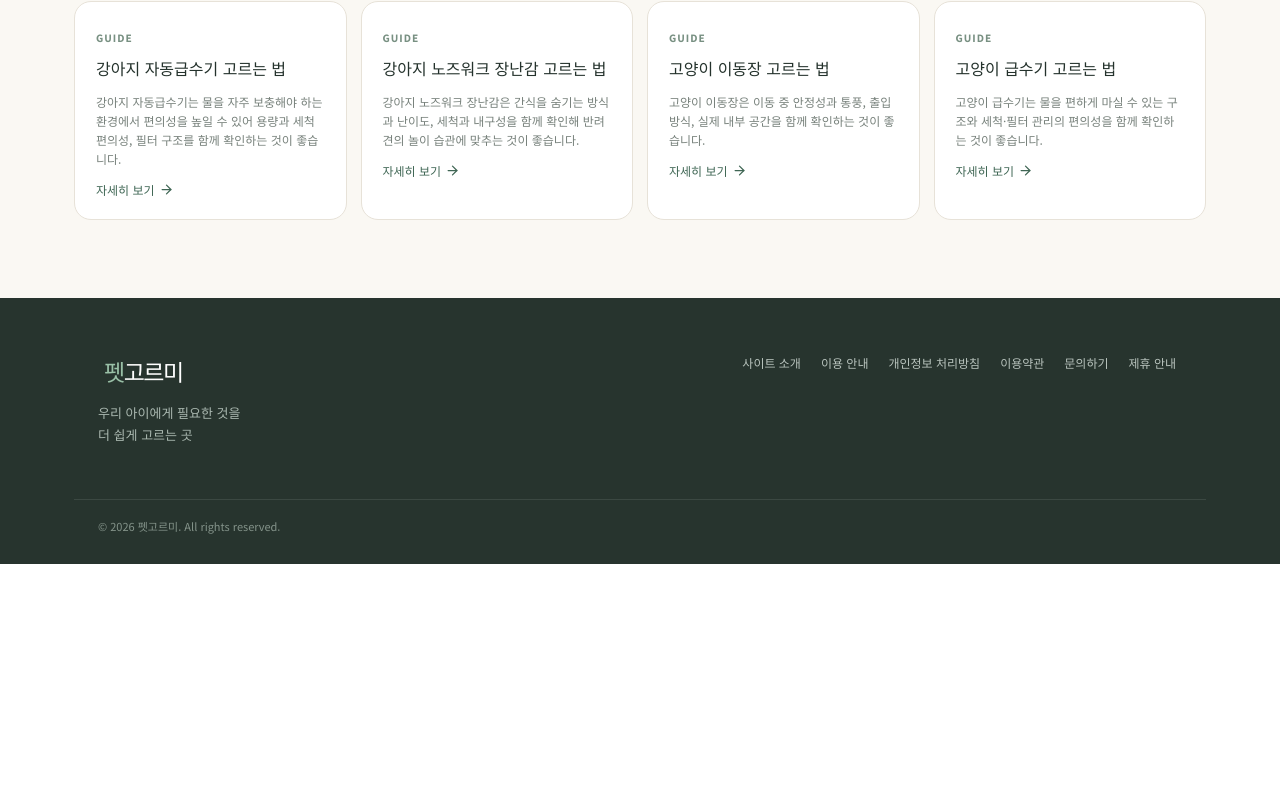
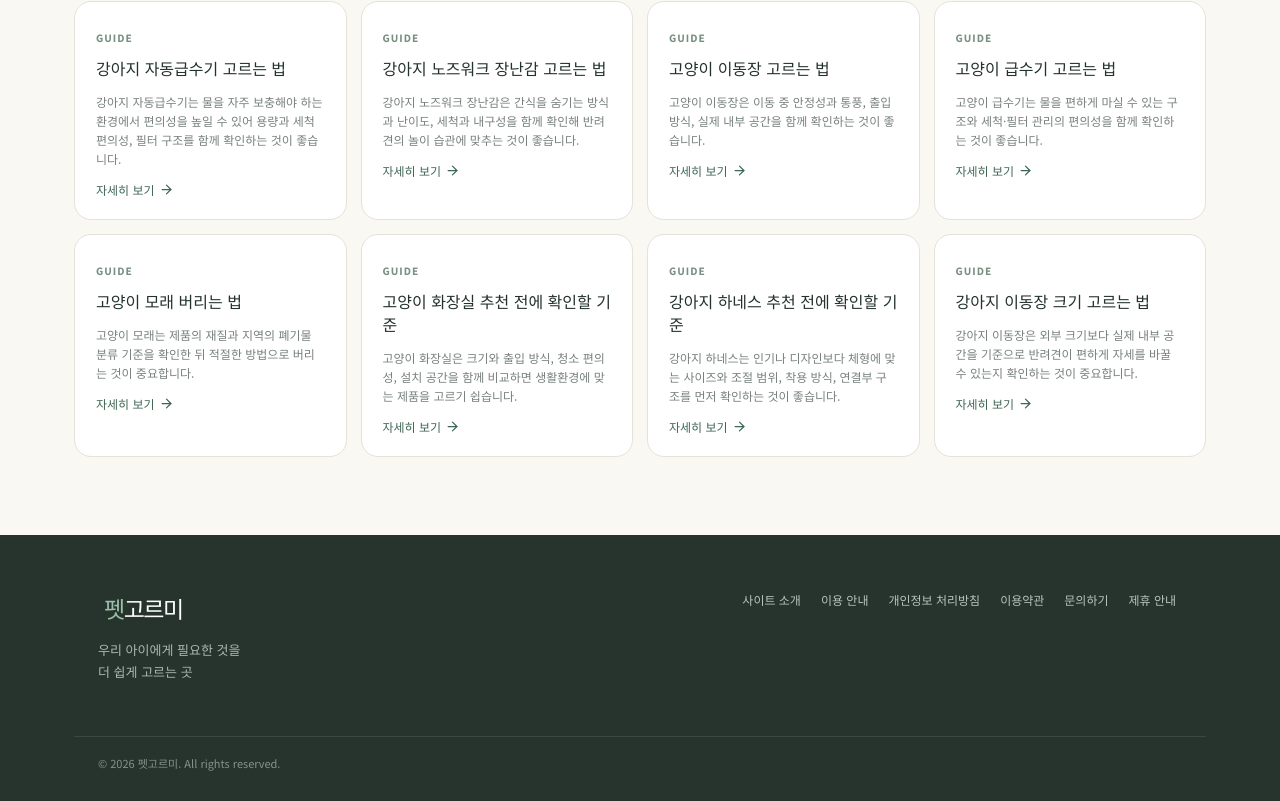
Before and after one commit to hosi4242/petgoreumi, a React (Vite) app: page / in a window 1280 px wide. Shown: the part 4009-4810 px from the top of the page. Before the commit the page ends 4573 px from the top, so only its background shows below. Built offline with nearby package versions, Linux system fonts and the light colour scheme.

Commit message:
콘텐츠 확장: 검색 수요 기반 반려생활 가이드 4종 추가

```diff
--- a/src/data.ts
+++ b/src/data.ts
@@ -50,4 +50,9 @@ export const guides = [
  ['강아지 자동급수기 고르는 법','강아지 자동급수기는 물을 자주 보충해야 하는 환경에서 편의성을 높일 수 있어 용량과 세척 편의성, 필터 구조를 함께 확인하는 것이 좋습니다.',['하루 사용량에 맞는 물통 용량','물통과 부품의 세척 편의성','필터 교체 방식과 비용 확인하기'],'자동급수기를 고를 때는 큰 용량만 보기보다 보호자가 자주 세척하고 관리하기 쉬운 구조인지 확인하세요. 물과 직접 닿는 부품을 분리해 씻기 쉬운지, 필터가 필요한 제품이라면 교체 주기와 비용을 확인하는 것도 좋습니다. 전원 연결이 필요한 제품은 설치 위치와 전원 공급 방식도 함께 살펴보세요.','자동급수기는 어떤 기준으로 비교하나요? 용량, 세척 편의성, 필터 관리, 설치 방식과 소음 등 실제 관리에 영향을 주는 요소를 함께 비교하세요.','자동급수기는 용량뿐 아니라 매일 세척하고 관리하기 쉬운지까지 확인하는 것이 중요합니다.'],
  ['강아지 노즈워크 장난감 고르는 법','강아지 노즈워크 장난감은 간식을 숨기는 방식과 난이도, 세척과 내구성을 함께 확인해 반려견의 놀이 습관에 맞추는 것이 좋습니다.',['반려견의 놀이 수준에 맞는 난이도','간식을 넣고 꺼내는 구조 확인하기','세척과 건조가 쉬운 소재인지 확인하기'],'처음 사용하는 반려견이라면 너무 복잡한 제품보다 간식을 쉽게 찾을 수 있는 구조부터 시작하는 것이 좋습니다. 사용 후에는 음식물이 남지 않도록 세척할 수 있는지 확인하고, 천 소재라면 세탁과 건조 방법도 살펴보세요. 장난감은 반려견의 물기나 움직임을 견딜 수 있는 구조인지 확인하고 사용 중 손상되면 교체하는 것이 좋습니다.','노즈워크 장난감은 어려울수록 좋은가요? 처음에는 반려견이 성공 경험을 얻을 수 있는 난이도부터 시작하고 익숙해지면 조금씩 복잡한 구조를 선택하는 방법이 좋습니다.','노즈워크 장난감은 난이도보다 반려견이 즐겁게 사용할 수 있는 구조와 관리 편의성을 함께 비교하는 것이 중요합니다.'],
  ['고양이 이동장 고르는 법','고양이 이동장은 이동 중 안정성과 통풍, 출입 방식, 실제 내부 공간을 함께 확인하는 것이 좋습니다.',['고양이 체형에 맞는 내부 공간','통풍구와 출입구 구조','손잡이와 이동 방식'],'이동장은 외부 크기보다 고양이가 내부에서 몸을 돌리고 자세를 바꿀 수 있는지 확인하는 것이 중요합니다. 병원 방문인지 장거리 이동인지에 따라 손잡이, 출입구, 통풍 구조를 비교하고 제품의 실제 내부 치수와 최대 하중도 함께 살펴보세요.','고양이 이동장은 큰 것이 무조건 좋은가요? 고양이가 편하게 움직일 수 있으면서 이동 중 안정적으로 사용할 수 있는 크기를 비교하는 것이 좋습니다.','고양이 이동장은 내부 공간과 통풍, 출입 방식, 이동 목적을 함께 비교하세요.'],
- ['고양이 급수기 고르는 법','고양이 급수기는 물을 편하게 마실 수 있는 구조와 세척·필터 관리의 편의성을 함께 확인하는 것이 좋습니다.',['물통 용량과 급수 방식','물과 닿는 부품의 세척 편의성','필터 교체 방식과 관리 비용'],'급수기는 큰 용량만 보기보다 매일 물을 교체하고 부품을 세척하기 쉬운 구조인지 확인하세요. 흐르는 물을 선호하는 고양이라면 순환식 구조를 비교할 수 있고, 필터가 포함된 제품이라면 교체 주기와 비용도 함께 살펴보는 것이 좋습니다.','급수기는 어떤 구조가 좋은가요? 고양이의 음수 습관과 보호자의 관리 환경에 맞춰 물이 고이는 방식, 흐르는 방식, 세척 편의성을 비교하세요.','고양이 급수기는 용량과 디자인보다 고양이의 사용 습관과 매일 관리하기 쉬운 구조를 우선 확인하세요.'] as const] as const
+ ['고양이 급수기 고르는 법','고양이 급수기는 물을 편하게 마실 수 있는 구조와 세척·필터 관리의 편의성을 함께 확인하는 것이 좋습니다.',['물통 용량과 급수 방식','물과 닿는 부품의 세척 편의성','필터 교체 방식과 관리 비용'],'급수기는 큰 용량만 보기보다 매일 물을 교체하고 부품을 세척하기 쉬운 구조인지 확인하세요. 흐르는 물을 선호하는 고양이라면 순환식 구조를 비교할 수 있고, 필터가 포함된 제품이라면 교체 주기와 비용도 함께 살펴보는 것이 좋습니다.','급수기는 어떤 구조가 좋은가요? 고양이의 음수 습관과 보호자의 관리 환경에 맞춰 물이 고이는 방식, 흐르는 방식, 세척 편의성을 비교하세요.','고양이 급수기는 용량과 디자인보다 고양이의 사용 습관과 매일 관리하기 쉬운 구조를 우선 확인하세요.'] as const,
+ ['고양이 모래 버리는 법','고양이 모래는 제품의 재질과 지역의 폐기물 분류 기준을 확인한 뒤 적절한 방법으로 버리는 것이 중요합니다.',['사용한 모래의 재질과 제품 안내 확인하기','지역별 일반·생활폐기물 분류 기준 확인하기','응고된 모래와 오염물의 처리 방법 구분하기'],'고양이 모래를 버릴 때는 먼저 사용한 제품의 재질과 포장지의 폐기 안내를 확인하세요. 특히 두부모래처럼 식물성 재료를 사용한 제품이라도 제품마다 처리 방법이 다를 수 있으므로 변기나 음식물쓰레기 등에 임의로 버리지 말고 지역의 폐기물 기준을 확인하는 것이 안전합니다. 배변물이 섞인 모래는 오염된 폐기물이라는 점도 함께 고려하세요.','사용한 고양이 모래를 변기에 버려도 되나요? 제품에 따라 물에 잘 풀린다고 안내되는 경우가 있더라도 배관 문제나 지역별 처리 기준이 다를 수 있으므로 제품 안내와 지역 기준을 먼저 확인하세요.','고양이 모래는 재질만 보고 버리지 말고 제품 안내와 지역별 폐기물 기준을 함께 확인하는 것이 중요합니다.'] as const,
+ ['고양이 화장실 추천 전에 확인할 기준','고양이 화장실은 크기와 출입 방식, 청소 편의성, 설치 공간을 함께 비교하면 생활환경에 맞는 제품을 고르기 쉽습니다.',['고양이가 편하게 움직일 수 있는 내부 크기','출입구 높이와 형태 확인하기','모래 청소와 세척이 편한 구조인지 확인하기'],'고양이 화장실을 비교할 때는 외관보다 실제 사용 공간을 먼저 살펴보세요. 고양이가 안에서 몸을 돌리고 모래를 파고 덮을 수 있는지 확인하고, 출입구 높이가 고양이에게 부담스럽지 않은지도 살펴보는 것이 좋습니다. 매일 배변물을 치우고 주기적으로 세척해야 하므로 뚜껑과 본체를 분리하기 쉬운지, 모래를 보충하기 편한지도 실제 관리 기준으로 비교하세요.','고양이 화장실은 큰 제품이 무조건 좋은가요? 공간이 허용한다면 고양이가 편하게 움직일 수 있는 크기를 우선 비교하되 출입구와 청소 편의성도 함께 확인하세요.','고양이 화장실은 크기, 출입 방식, 청소 편의성을 함께 비교해야 실제 생활에서 사용하기 편한 제품을 찾기 쉽습니다.'] as const,
+ ['강아지 하네스 추천 전에 확인할 기준','강아지 하네스는 인기나 디자인보다 체형에 맞는 사이즈와 조절 범위, 착용 방식, 연결부 구조를 먼저 확인하는 것이 좋습니다.',['가슴둘레와 제품 사이즈표 비교하기','조절 범위와 착용·탈착 방식 확인하기','버클과 리드줄 연결부의 구조 확인하기'],'하네스를 고를 때는 먼저 강아지의 가슴둘레를 정확히 측정하고 제품별 사이즈표와 비교하세요. 같은 소형견용이라도 제품마다 치수가 다를 수 있으므로 S·M 같은 표기만으로 판단하지 않는 것이 좋습니다. 착용 후에는 움직임을 방해하지 않는지, 너무 느슨해 쉽게 빠지지 않는지 확인하고 리드줄 연결부와 버클의 구조도 함께 살펴보세요.','강아지 하네스는 어떤 제품이 좋은가요? 특정 제품 하나를 고르기보다 강아지의 체형과 산책 습관에 맞는 사이즈, 조절 범위, 착용 방식과 연결부를 비교하는 것이 좋습니다.','강아지 하네스는 디자인보다 실제 가슴둘레와 조절 범위, 착용 안정성을 기준으로 비교하는 것이 중요합니다.'] as const,
+ ['강아지 이동장 크기 고르는 법','강아지 이동장은 외부 크기보다 실제 내부 공간을 기준으로 반려견이 편하게 자세를 바꿀 수 있는지 확인하는 것이 중요합니다.',['반려견이 내부에서 자세를 바꿀 수 있는 공간','제품의 실제 내부 치수 확인하기','차량·병원·여행 등 사용 목적에 맞는 크기 확인하기'],'이동장 크기를 고를 때는 제품의 외부 가로·세로·높이만 보지 말고 실제 내부 치수를 확인하세요. 반려견이 안에서 몸을 돌리고 편하게 자세를 바꿀 수 있는지 살펴보고, 이동 목적에 따라 필요한 구조도 달라질 수 있습니다. 차량이나 장거리 이동에 사용할 경우 이동 중 흔들림과 고정 방식까지 함께 확인하면 선택하기 쉽습니다.','이동장은 넉넉하게 클수록 좋은가요? 반려견이 편하게 자세를 바꿀 수 있는 공간은 필요하지만 이동 중 안정성이 떨어질 정도로 과도하게 큰 제품보다는 사용 목적에 맞는 내부 공간을 비교하는 것이 좋습니다.','강아지 이동장은 외부 크기보다 실제 내부 치수와 반려견의 체형, 이동 목적을 함께 비교하세요.'] as const
+] as const
```
